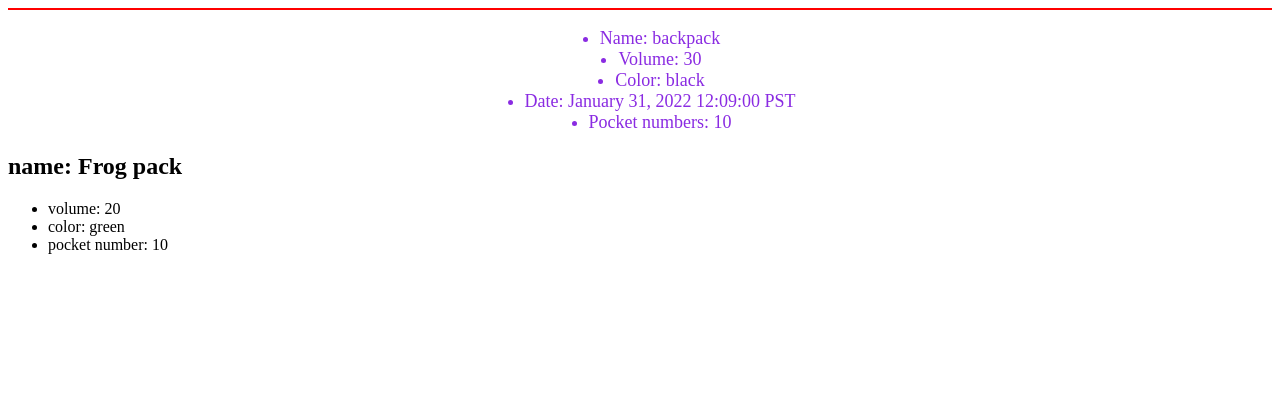
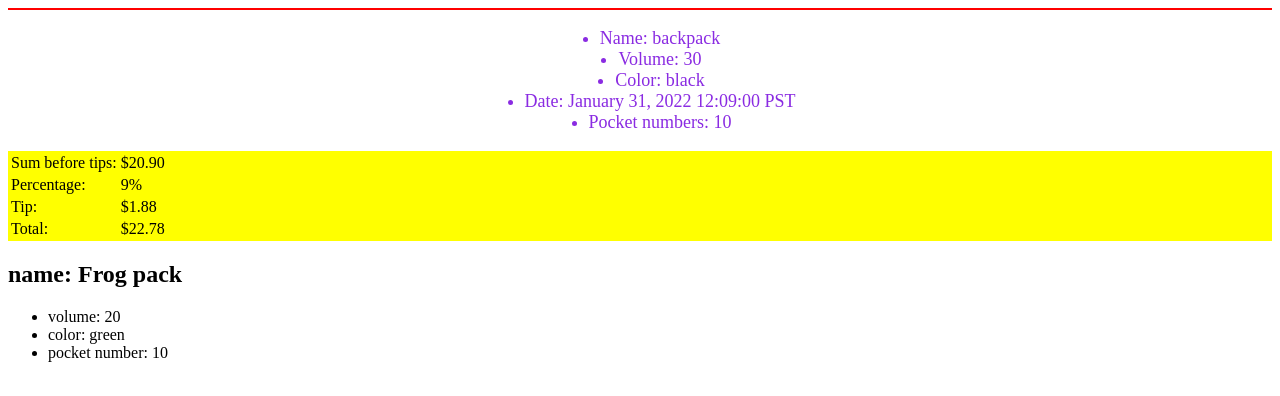
Before and after one commit to abdel1413/TipCalculatorTable, a plain HTML site: page index.html in a window 1280 px wide. Drawn offline with Linux system fonts and the light colour scheme.

Commit message:
added table

```diff
--- /dev/null
+++ b/TipTable.js
@@ -0,0 +1,45 @@
+const formatted2 = (local, currency, value) => {
+  const formatValue = new Intl.NumberFormat(local, {
+    style: "currency",
+    currency: currency,
+  }).format(value);
+  return formatValue;
+};
+const printingTipTable = (finalTip) => {
+  const table = document.createElement("table");
+  table.innerHTML = `<tr>
+    <td> Sum before tips: </td>
+    <td> ${finalTip.Sum}</td>
+    </tr>
+    <tr>
+    <td> Percentage: </td>
+    <td> ${finalTip.percentage} </td>
+    </tr>
+    <tr>
+    <td> Tip: </td>
+    <td> ${finalTip.Tip}</td>
+    </tr>
+    <tr>
+    <td> Total: </td>
+    <td> ${finalTip.Total}</td>
+    </tr>`;
+
+  let tableContent = document.querySelector(".table");
+  tableContent.appendChild(table);
+  console.log(tableContent);
+};
+
+const tipCalculator2 = (sum, percentage, local, currency, printingTipTable) => {
+  let tip = sum * (percentage / 100);
+  let total = sum + tip;
+
+  const finalTip = {
+    Sum: formatted2(local, currency, sum),
+    percentage: percentage + "%",
+    Tip: formatted2(local, currency, tip),
+    Total: formatted2(local, currency, total),
+  };
+  printingTipTable(finalTip);
+};
+
+tipCalculator2(20.9, 9, "en-EN", "USD", printingTipTable);
--- a/index.html
+++ b/index.html
@@ -12,6 +12,7 @@
     <!-- <script src="TipCalculator.js" defer></script> -->
     <script src="TipCalFormat.js" defer></script>
     <script src="practice.js" defer></script>
+    <script src="TipTable.js" defer></script>
     <style>
         .image{
             display: flex;
@@ -35,6 +36,10 @@
             height: '50%';
 
         }
+
+        .table{
+            background-color: yellow;
+        }
     </style>
 </head>
 <body>
@@ -42,9 +47,8 @@
 
     </div>
     <main>
-         <div  class=" body">
-
-         </div>
+         <div  class="body"></div>
+        <div class="table"></div>
     </main>
 </body>
 </html>
```
